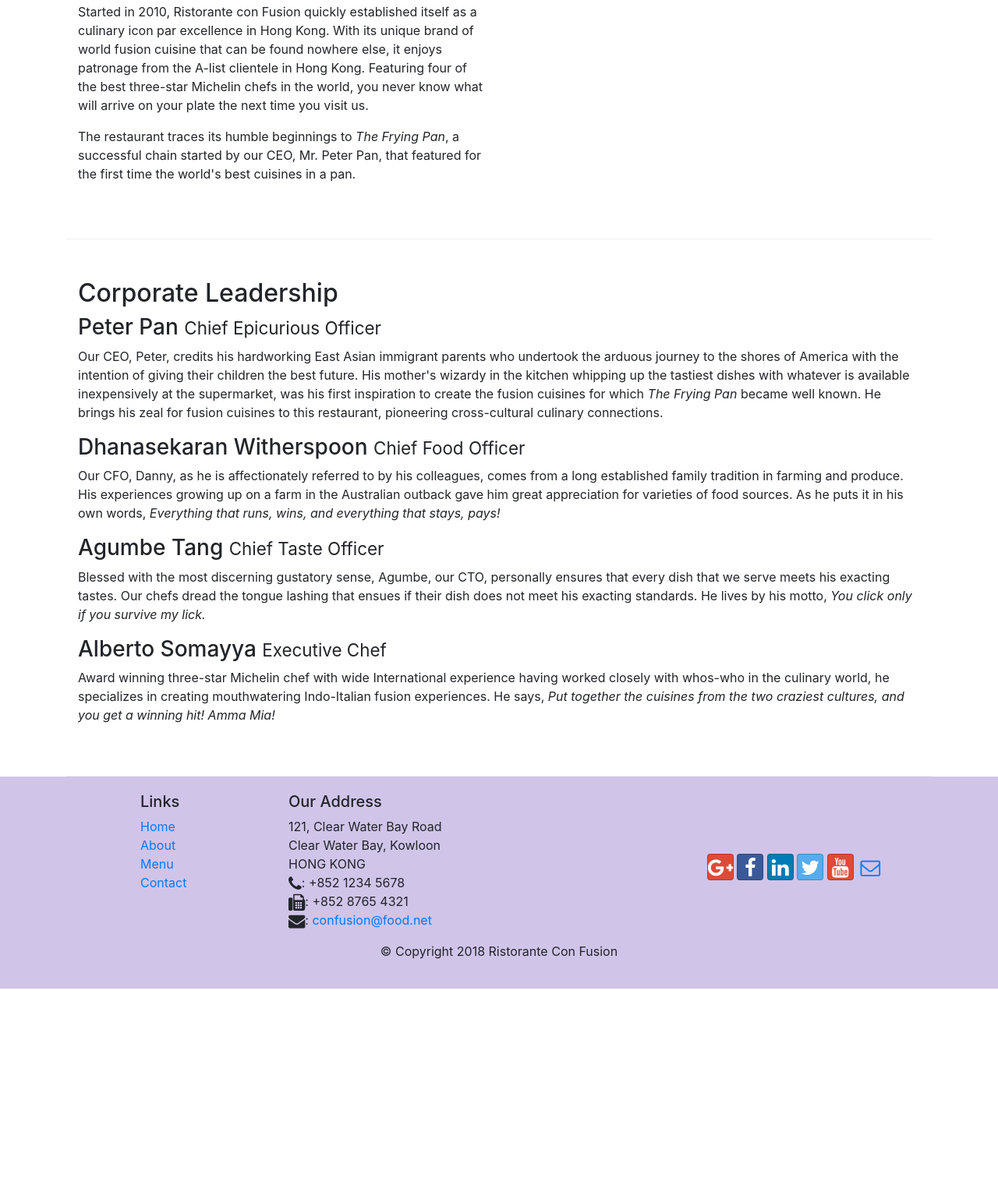
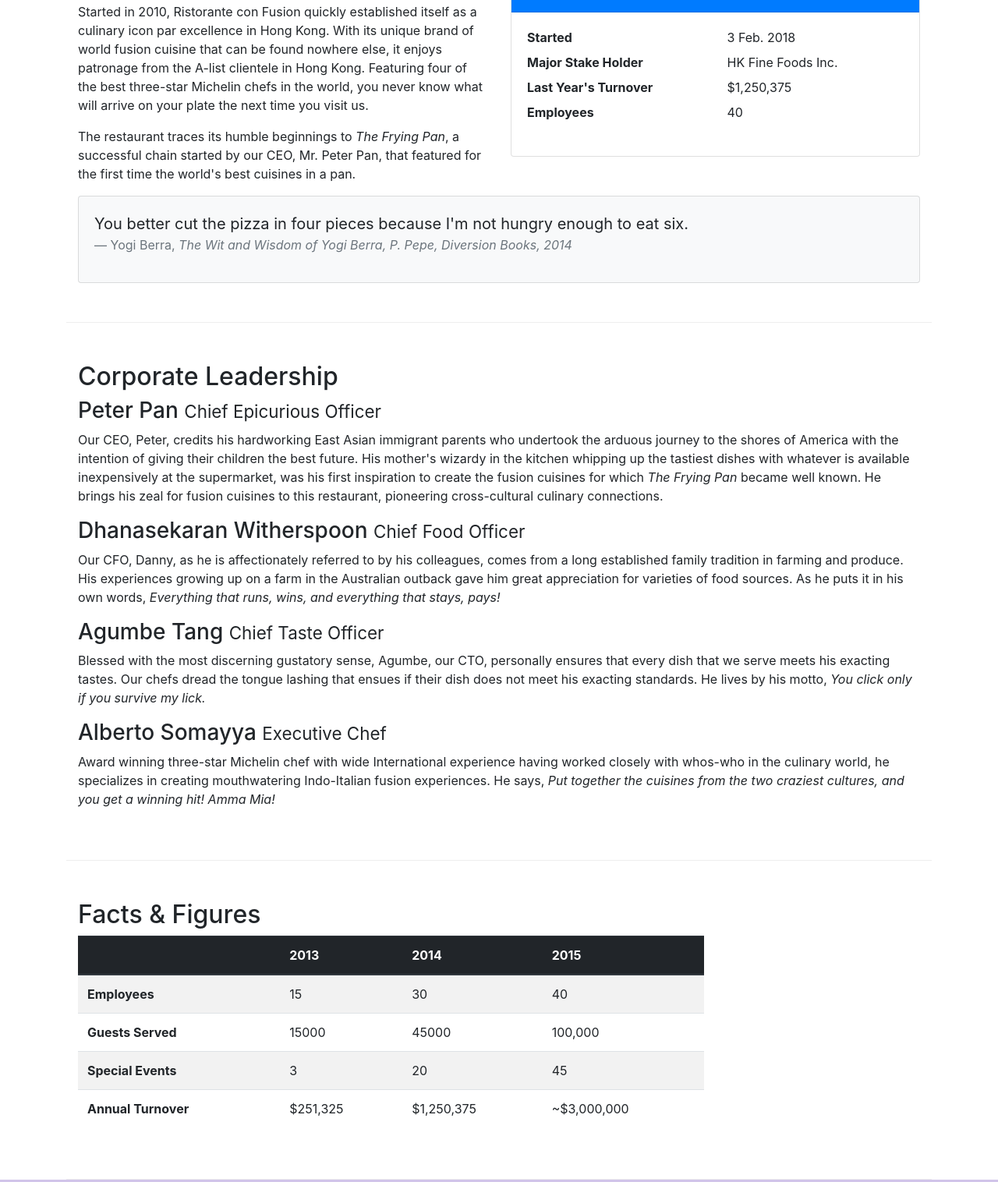
Before and after one commit to niravtrivedi21/Bootstrap, a website: page aboutus.html in a window 1280 px wide. Shown: the part 558-2074 px from the top of the page at 78% size. Before the commit the page ends 1826 px from the top, so only its background shows below. Drawn offline with nearby package versions, Linux system fonts and the light colour scheme.

Commit message:
Tables and Cards

```diff
--- a/aboutus.html
+++ b/aboutus.html
@@ -33,10 +33,13 @@
 
             <div class="collapse navbar-collapse" id="Navbar">
                 <ul class="navbar-nav mr-auto">
-                            <li class="nav-item"><a class="nav-link" href="./index.html"><span class="fa fa-home fa-lg"></span> Home</a></li>
-                            <li class="nav-item active"><a class="nav-link" href="#"><span class="fa fa-info fa-lg"></span> About</a></li>
+                    <li class="nav-item"><a class="nav-link" href="./index.html"><span class="fa fa-home fa-lg"></span>
+                            Home</a></li>
+                    <li class="nav-item active"><a class="nav-link" href="#"><span class="fa fa-info fa-lg"></span>
+                            About</a></li>
                     <li class="nav-item"><a class="nav-link" href="#"><span class="fa fa-list fa-lg"></span> Menu</a></li>
-                            <li class="nav-item"><a class="nav-link" href="./contactus.html"><span class="fa fa-address-card fa-lg"></span> Contact</a></li>
+                    <li class="nav-item"><a class="nav-link" href="./contactus.html"><span class="fa fa-address-card fa-lg"></span>
+                            Contact</a></li>
                 </ul>
             </div>
         </div>
@@ -47,7 +50,8 @@
             <div class="row row-header">
                 <div class="col-12 col-sm-6">
                     <h1>Ristorante con Fusion</h1>
-                    <p>We take inspiration from the World's best cuisines, and create a unique fusion experience. Our lipsmacking creations will tickle your culinary senses!</p>
+                    <p>We take inspiration from the World's best cuisines, and create a unique fusion experience. Our
+                        lipsmacking creations will tickle your culinary senses!</p>
                 </div>
                 <div class="col-12 col-sm">
                 </div>
@@ -71,11 +75,49 @@
         <div class="row row-content">
             <div class="col-12 col-sm-6">
                 <h2>Our History</h2>
-                <p>Started in 2010, Ristorante con Fusion quickly established itself as a culinary icon par excellence in Hong Kong. With its unique brand of world fusion cuisine that can be found nowhere else, it enjoys patronage from the A-list clientele in Hong Kong.  Featuring four of the best three-star Michelin chefs in the world, you never know what will arrive on your plate the next time you visit us.</p>
-                <p>The restaurant traces its humble beginnings to <em>The Frying Pan</em>, a successful chain started by our CEO, Mr. Peter Pan, that featured for the first time the world's best cuisines in a pan.</p>
+                <p>Started in 2010, Ristorante con Fusion quickly established itself as a culinary icon par excellence
+                    in Hong Kong. With its unique brand of world fusion cuisine that can be found nowhere else, it
+                    enjoys patronage from the A-list clientele in Hong Kong. Featuring four of the best three-star
+                    Michelin chefs in the world, you never know what will arrive on your plate the next time you visit
+                    us.</p>
+                <p>The restaurant traces its humble beginnings to <em>The Frying Pan</em>, a successful chain started
+                    by our CEO, Mr. Peter Pan, that featured for the first time the world's best cuisines in a pan.</p>
             </div>
-            <div>
+            <div class="col-sm">
+                <div class="card">
+                    <h3 class="card-header bg-primary text-white">
+                        Facts At a Glance
+                    </h3>
+                    <div class="card-body">
+                        <dl class="row">
+                            <dt class="col-6">Started</dt>
+                            <dd class="col-6">3 Feb. 2018</dd>
+                            <dt class="col-6">Major Stake Holder</dt>
+                            <dd class="col-6">HK Fine Foods Inc.</dd>
+                            <dt class="col-6">Last Year's Turnover</dt>
+                            <dd class="col-6">$1,250,375</dd>
+                            <dt class="col-6">Employees</dt>
+                            <dd class="col-6">40</dd>
+                        </dl>
                     </div>
+                </div>
+            </div>
+
+            <div class="col-12">
+                <div class="card card-body bg-light">
+                    <blockquote class="blockquote">
+                        <p class="mb-0">You better cut the pizza in four pieces because
+                            I'm not hungry enough to eat six.</p>
+
+                        <footer class="blockquote-footer">Yogi Berra,
+                            <cite title="Source Title">The Wit and Wisdom of Yogi Berra,
+                                P. Pepe, Diversion Books, 2014</cite>
+                        </footer>
+                    </blockquote>
+                </div>
+
+            </div>
+
         </div>
 
 
@@ -83,13 +125,77 @@
             <div class="col col-sm">
                 <h2>Corporate Leadership</h2>
                 <h3>Peter Pan <small>Chief Epicurious Officer</small></h3>
-                <p class="d-none d-sm-block">Our CEO, Peter, credits his hardworking East Asian immigrant parents who undertook the arduous journey to the shores of America with the intention of giving their children the best future. His mother's wizardy in the kitchen whipping up the tastiest dishes with whatever is available inexpensively at the supermarket, was his first inspiration to create the fusion cuisines for which <em>The Frying Pan</em> became well known. He brings his zeal for fusion cuisines to this restaurant, pioneering cross-cultural culinary connections.</p>
+                <p class="d-none d-sm-block">Our CEO, Peter, credits his hardworking East Asian immigrant parents who
+                    undertook the arduous journey to the shores of America with the intention of giving their children
+                    the best future. His mother's wizardy in the kitchen whipping up the tastiest dishes with whatever
+                    is available inexpensively at the supermarket, was his first inspiration to create the fusion
+                    cuisines for which <em>The Frying Pan</em> became well known. He brings his zeal for fusion
+                    cuisines to this restaurant, pioneering cross-cultural culinary connections.</p>
                 <h3>Dhanasekaran Witherspoon <small>Chief Food Officer</small></h3>
-                <p class="d-none d-sm-block">Our CFO, Danny, as he is affectionately referred to by his colleagues, comes from a long established family tradition in farming and produce. His experiences growing up on a farm in the Australian outback gave him great appreciation for varieties of food sources. As he puts it in his own words, <em>Everything that runs, wins, and everything that stays, pays!</em></p>
+                <p class="d-none d-sm-block">Our CFO, Danny, as he is affectionately referred to by his colleagues,
+                    comes from a long established family tradition in farming and produce. His experiences growing up
+                    on a farm in the Australian outback gave him great appreciation for varieties of food sources. As
+                    he puts it in his own words, <em>Everything that runs, wins, and everything that stays, pays!</em></p>
                 <h3>Agumbe Tang <small>Chief Taste Officer</small></h3>
-                <p class="d-none d-sm-block">Blessed with the most discerning gustatory sense, Agumbe, our CTO, personally ensures that every dish that we serve meets his exacting tastes. Our chefs dread the tongue lashing that ensues if their dish does not meet his exacting standards. He lives by his motto, <em>You click only if you survive my lick.</em></p>
+                <p class="d-none d-sm-block">Blessed with the most discerning gustatory sense, Agumbe, our CTO,
+                    personally ensures that every dish that we serve meets his exacting tastes. Our chefs dread the
+                    tongue lashing that ensues if their dish does not meet his exacting standards. He lives by his
+                    motto, <em>You click only if you survive my lick.</em></p>
                 <h3>Alberto Somayya <small>Executive Chef</small></h3>
-                <p class="d-none d-sm-block">Award winning three-star Michelin chef with wide International experience having worked closely with whos-who in the culinary world, he specializes in creating mouthwatering Indo-Italian fusion experiences. He says, <em>Put together the cuisines from the two craziest cultures, and you get a winning hit! Amma Mia!</em></p>
+                <p class="d-none d-sm-block">Award winning three-star Michelin chef with wide International experience
+                    having worked closely with whos-who in the culinary world, he specializes in creating mouthwatering
+                    Indo-Italian fusion experiences. He says, <em>Put together the cuisines from the two craziest
+                        cultures, and you get a winning hit! Amma Mia!</em></p>
+            </div>
+        </div>
+
+        <div class="row row-content">
+            <div class="col-12 col-sm-9">
+                <h2>Facts &amp; Figures</h2>
+
+                <div class="table-responsive">
+                    <table class="table table-striped">
+                        <thead class="thead-dark">
+                            <tr>
+                                <th>&nbsp;</th>
+                                <th>2013</th>
+                                <th>2014</th>
+                                <th>2015</th>
+                            </tr>
+                        </thead>
+                        <tbody>
+                            <tr>
+                                <th>Employees</th>
+                                <td>15</td>
+                                <td>30</td>
+                                <td>40</td>
+                            </tr>
+                            <tr>
+                                <th>Guests Served</th>
+                                <td>15000</td>
+                                <td>45000</td>
+                                <td>100,000</td>
+                            </tr>
+                            <tr>
+                                <th>Special Events</th>
+                                <td>3</td>
+                                <td>20</td>
+                                <td>45</td>
+                            </tr>
+                            <tr>
+                                <th>Annual Turnover</th>
+                                <td>$251,325</td>
+                                <td>$1,250,375</td>
+                                <td>~$3,000,000</td>
+                            </tr>
+                        </tbody>
+                    </table>
+                </div>
+
+
+            </div>
+            <div class="col-12 col-sm-3">
+
             </div>
         </div>
 
@@ -121,8 +227,9 @@
                 <div class="col-12 col-sm-4 align-self-center">
                     <div class="text-center">
                         <a class="btn btn-social-icon btn-google" href="http://google.com/+"><i class="fa fa-google-plus fa-lg"></i></a>
-                            <a class="btn btn-social-icon btn-facebook" href="http://www.facebook.com/profile.php?id="><i class="fa fa-facebook fa-lg"></i></a>
-                            <a class="btn btn-social-icon btn-linkedin"href="http://www.linkedin.com/in/"><i class="fa fa-linkedin fa-lg"></i></a>
+                        <a class="btn btn-social-icon btn-facebook" href="http://www.facebook.com/profile.php?id="><i
+                                class="fa fa-facebook fa-lg"></i></a>
+                        <a class="btn btn-social-icon btn-linkedin" href="http://www.linkedin.com/in/"><i class="fa fa-linkedin fa-lg"></i></a>
                         <a class="btn btn-social-icon btn-twitter" href="http://twitter.com/"><i class="fa fa-twitter fa-lg"></i></a>
                         <a class="btn btn-social-icon btn-google" href="http://youtube.com/"><i class="fa fa-youtube fa-lg"></i></a>
                         <a class="btn btn-social-icon " href="mailto:"><i class="fa fa-envelope-o fa-lg"></i></a>
```
Lines whose indentation alone changed are shown as unchanged.
